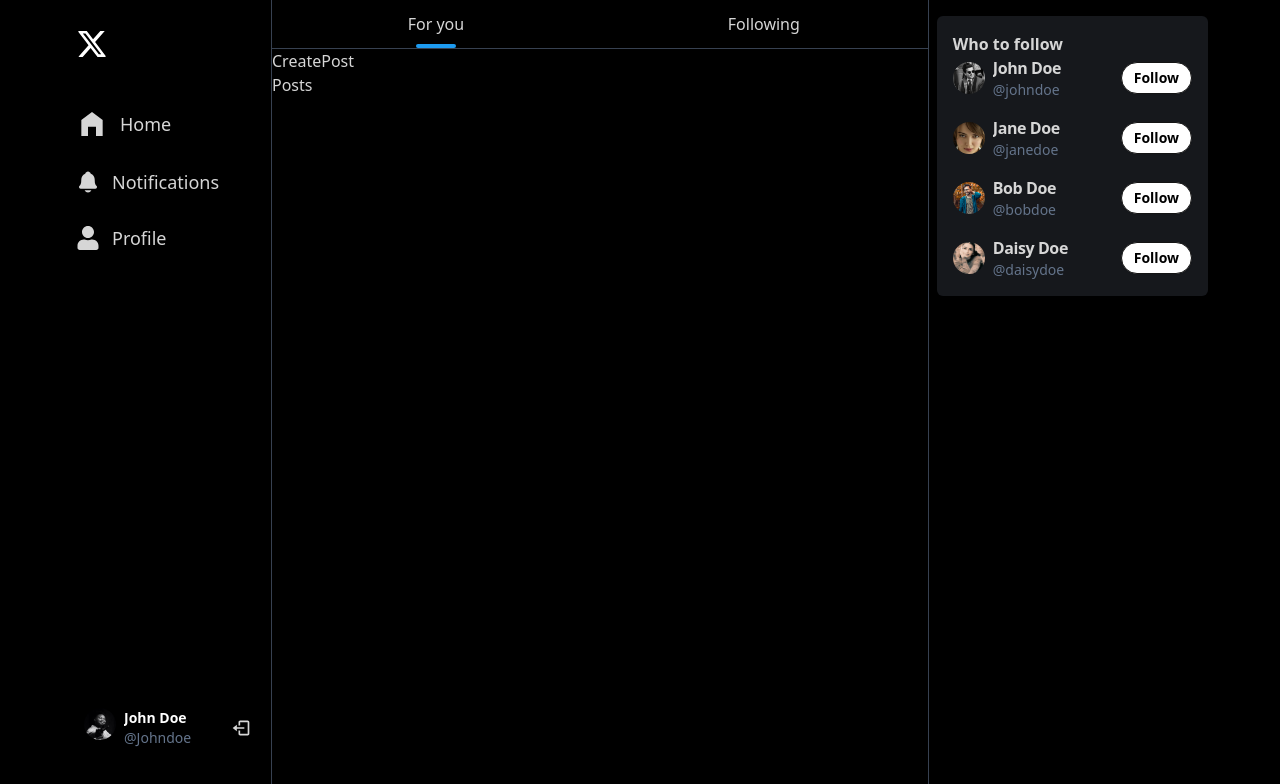
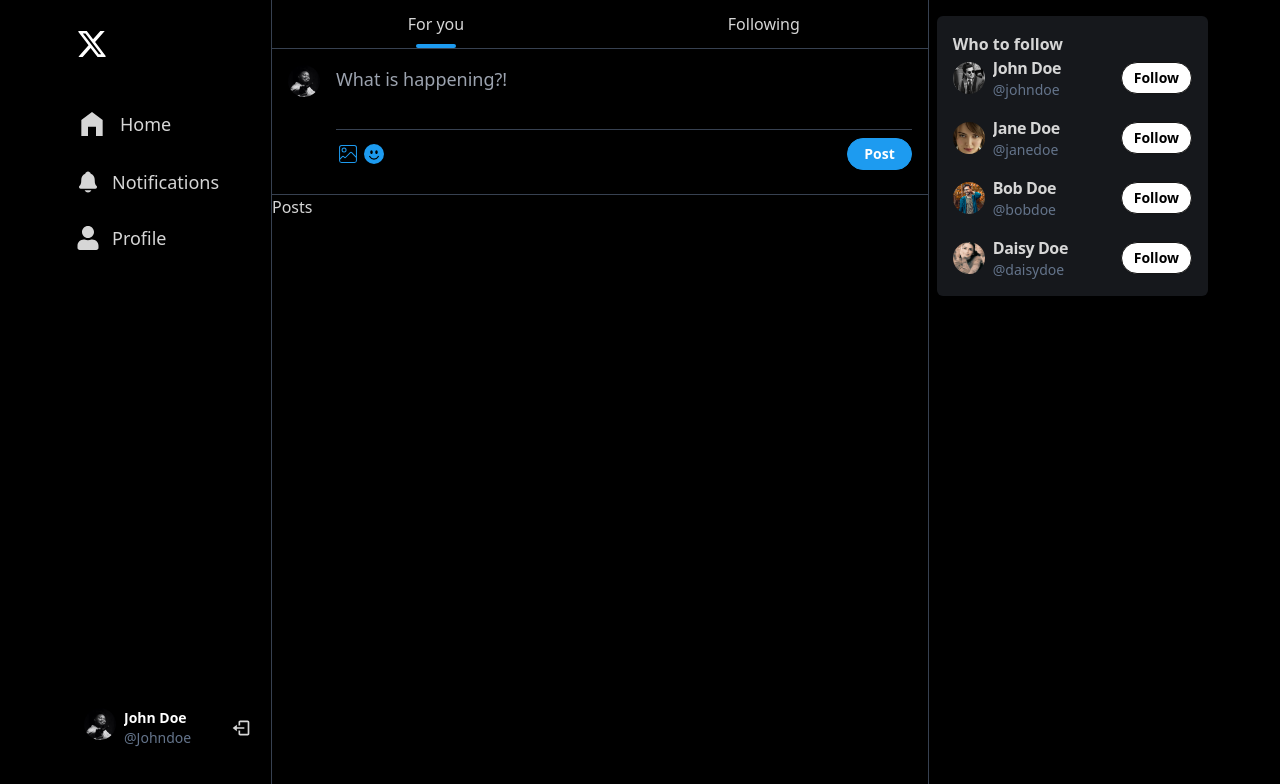
Before and after one commit to freetimezp/js-portfolio-128-twitter, a React (Vite) app in the folder frontend/: page / in a window 1280 px wide. Shown: the top 784 px of the page. Built offline with nearby package versions, Linux system fonts and the light colour scheme.

Commit message:
29. js-portfolio-128-twitter. CreatePost component.

```diff
--- a/frontend/src/pages/home/CreatePost.jsx
+++ b/frontend/src/pages/home/CreatePost.jsx
@@ -1,11 +1,84 @@
+import { useRef, useState } from "react";
+
+import { CiImageOn } from "react-icons/ci";
+import { BsEmojiSmileFill } from "react-icons/bs";
+import { IoCloseSharp } from "react-icons/io5";
+
+const CreatePost = () => {
+    const [text, setText] = useState("");
+    const [img, setImg] = useState(null);
+    const imgRef = useRef(null);
+
+    const data = {
+        fullName: "John Doe",
+        username: "Johndoe",
+        profileImg: "/avatars/boy1.jpg"
+    };
+
+    const handleSubmit = (e) => {
+        e.preventDefault();
+    };
+
+    const handleImgChange = (e) => {
+        const file = e.target.files[0];
+        if (file) {
+            const reader = new FileReader();
+            reader.onload = () => {
+                setImg(reader.result);
+            };
+            reader.readAsDataURL(file);
+        }
+    };
+
+    let isError = false;
 
 
-const CreatePost = () => {
     return (
-        <div>
-            CreatePost
+        <div className='flex p-4 items-start gap-4 border-b border-gray-700'>
+            <div className='avatar'>
+                <div className='w-8 rounded-full'>
+                    <img src={data.profileImg || "/avatar-placeholder.png"} />
+                </div>
+            </div>
+            <form className='flex flex-col gap-2 w-full' onSubmit={handleSubmit}>
+                <textarea
+                    className='textarea w-full p-0 text-lg resize-none border-none
+                        focus:outline-none  border-gray-800'
+                    placeholder='What is happening?!'
+                    value={text}
+                    onChange={(e) => setText(e.target.value)}
+                />
+                {img && (
+                    <div className='relative w-[90%] mx-auto'>
+                        <IoCloseSharp
+                            className='absolute top-0 right-0 text-white bg-gray-800
+                            rounded-full w-5 h-5 cursor-pointer'
+                            onClick={() => {
+                                setImg(null);
+                                imgRef.current.value = null;
+                            }}
+                        />
+                        <img src={img} className='w-full mx-auto h-72 object-contain rounded' />
+                    </div>
+                )}
+
+                <div className='flex justify-between border-t py-2 border-t-gray-700'>
+                    <div className='flex gap-1 items-center'>
+                        <CiImageOn
+                            className='fill-primary w-6 h-6 cursor-pointer'
+                            onClick={() => imgRef.current.click()}
+                        />
+                        <BsEmojiSmileFill className='fill-primary w-5 h-5 cursor-pointer' />
+                    </div>
+                    <input type='file' accept='image/*' hidden ref={imgRef} onChange={handleImgChange} />
+                    <button className='btn btn-primary rounded-full btn-sm text-white px-4'>
+                        Post
+                    </button>
+                </div>
+                {isError && <div className='text-red-500'>Something wrong</div>}
+            </form>
         </div>
     );
-}
+};
 
 export default CreatePost;
```
Also changed, not shown: frontend/public/avatars/avatar-placeholder.png (added).
